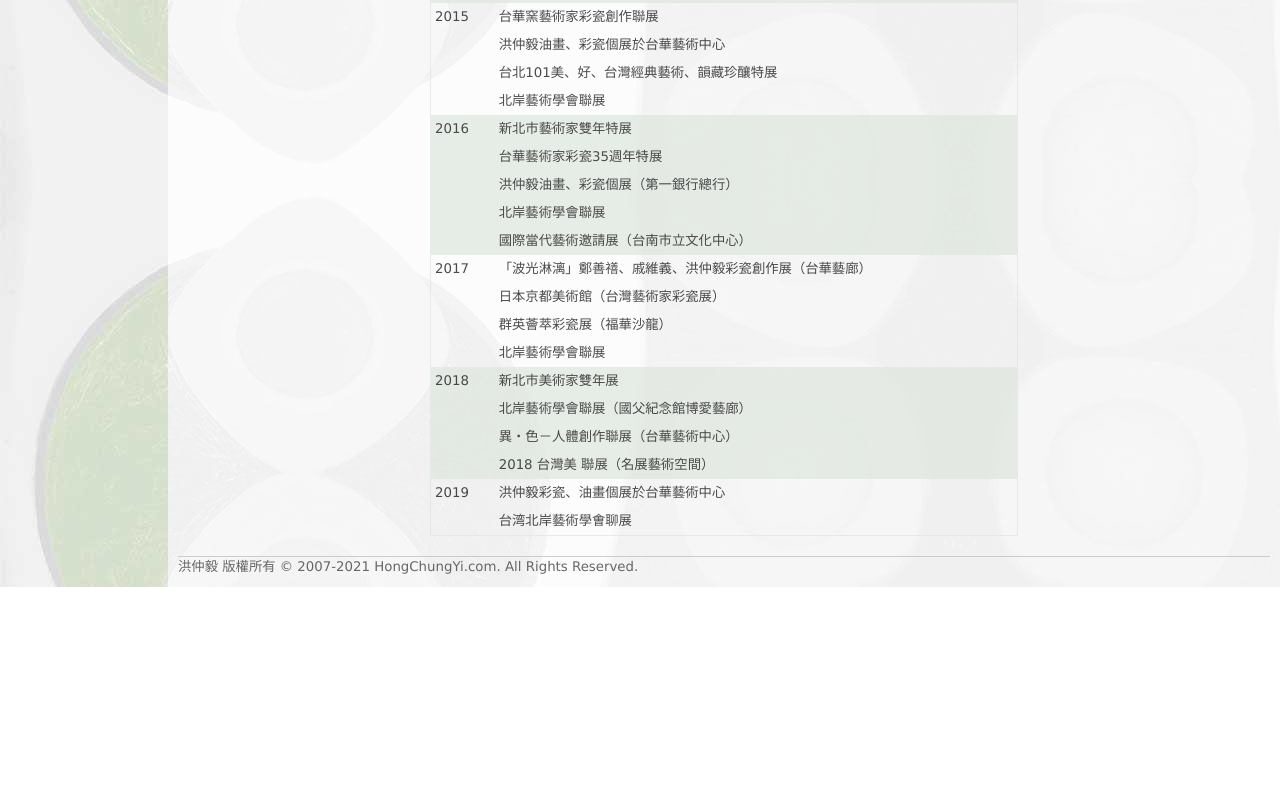
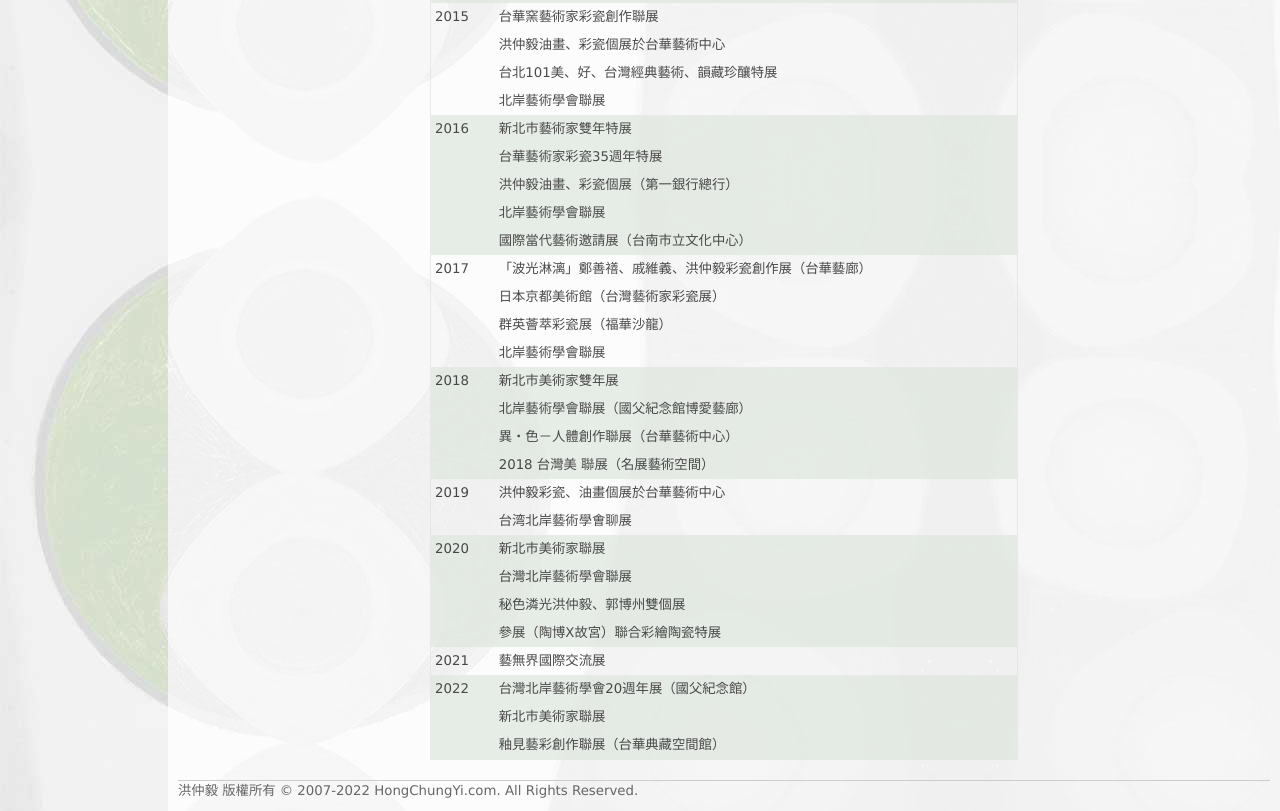
Before and after one commit to hongchungyi/hongchungyi.github.io, a plain HTML site: page indexcc32.html in a window 1280 px wide. Shown: the part 2352-3163 px from the top of the page. Before the commit the page ends 2939 px from the top, so only its background shows below. Drawn offline with Linux system fonts and the light colour scheme.

Commit message:
add 2020-2022 items

```diff
--- a/indexcc32.html
+++ b/indexcc32.html
@@ -163,12 +163,23 @@ function ow(url,width,height) {
 <tr><td>2019</td>    <td>洪仲毅彩瓷、油畫個展於台華藝術中心</td></tr>
 <tr><td></td>    <td>台&#28286;北岸藝術學&#13433;聊展</td></tr>
 
+<tr class=even><td>2020</td>    <td>新北市美術家聯展</td></tr>
+<tr class=even><td></td>    <td>台灣北岸藝術學會聯展</td></tr>
+<tr class=even><td></td>    <td>秘色潾光洪仲毅、郭博州雙個展</td></tr>
+<tr class=even><td></td>    <td>參展（陶博X故宮）聯合彩繪陶瓷特展</td></tr>
+
+<tr><td>2021</td>    <td>藝無界國際交流展</td></tr>
+
+<tr class=even><td>2022</td>    <td>台灣北岸藝術學會20週年展（國父紀念館）</td></tr>
+<tr class=even><td></td>    <td>新北市美術家聯展</td></tr>
+<tr class=even><td></td>    <td>釉見藝彩創作聯展（台華典藏空間館）</td></tr>
+
 </table><!--Dynamic-->		</td></tr>
 
 		<tr height=100% valign=bottom><td>
 		<table width="100%" border=0 cellspacing=0 cellpadding=0 style="border-top:1px solid #cccccc; color: #666666">
 <tr valign=top>
-	<td nowrap>洪仲毅 版權所有 &copy; 2007-2021 HongChungYi.com. All Rights Reserved.</td>
+	<td nowrap>洪仲毅 版權所有 &copy; 2007-2022 HongChungYi.com. All Rights Reserved.</td>
 </tr>
 </table>
 		</td></tr>
```
